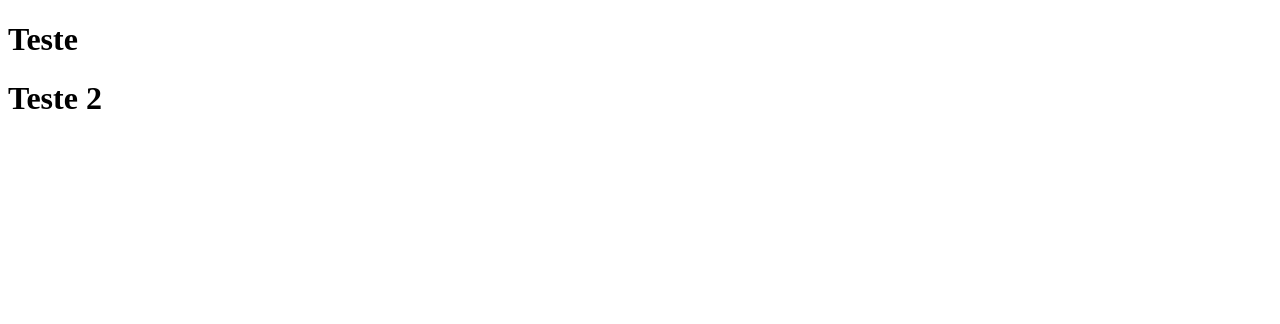
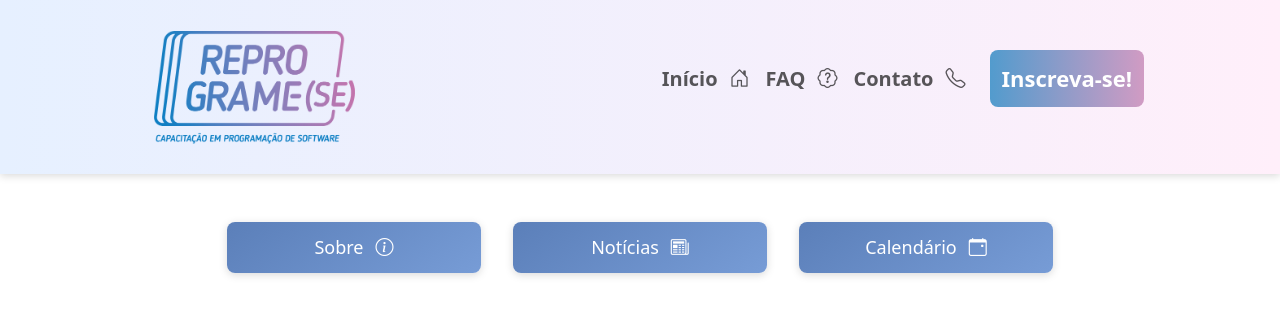
Before and after one commit to ItaloCostaSantos/Ifes-Hackathon, a plain HTML site: page index.html in a window 1280 px wide. Drawn offline with nearby package versions, Linux system fonts and the light colour scheme.

Commit message:
Barra de Navegação / Seção de Conexões

```diff
--- a/assets/css/style.css
+++ b/assets/css/style.css
@@ -0,0 +1,75 @@
+#logo_top{
+  margin: 0px 0px;
+  width: 15rem;
+}
+
+.container-fluid{
+  width: 80% !important;
+}
+
+a {
+  text-decoration: none !important;
+}
+
+p {
+    text-align: center;
+}
+
+nav {
+    padding: 1rem 0px;
+}
+
+nav p {
+  font-weight: 600;
+  font-size: 20px;
+}
+
+i{
+  margin-left: 0.75rem !important;
+}
+
+.navbar-custom{
+  background: rgb(230,240,255);
+  background: linear-gradient(90deg, rgba(230,240,255,1) 0%, rgba(255,239,250,1) 100%);
+  box-shadow: 0 2px 8px 0 rgba(0,0,0,.15);
+}
+
+.btn-nav{
+  font-size: 22px;
+  color: white;
+  background: rgb(26,127,190);
+  background: linear-gradient(90deg, rgba(26,127,190,0.75) 0%, rgba(194,127,177,0.75) 100%);
+  margin-left: 1rem;
+  padding: 12px 12px;
+  border: none;
+  border-radius: 8px;
+
+  transition: .2s ease-in-out 0s;
+}
+
+.btn-nav:hover{
+  cursor: pointer;
+  background: linear-gradient(90deg, rgba(26,127,190,1) 0%, rgba(194,127,177,1) 100%);
+  transform: scale(1.05);
+}
+
+#linkSection .btn-custom{
+  font-size: 18px;
+  background: rgb(91,127,185);
+background: linear-gradient(145deg, rgba(91,127,185,1) 0%, rgba(119,156,214,1) 100%);
+
+  padding: 12px 16px;
+  border: none;
+  border-radius: 8px;
+  box-shadow: 0 2px 8px 0 rgba(0,0,0,.15);
+  transition: .2s ease-in-out 0s;
+}
+
+#linkSection .btn-custom:hover{
+  cursor: pointer;
+  transform: scale(1.05);
+}
+
+#linkSection a{
+  color: white;
+}
--- a/index.html
+++ b/index.html
@@ -6,12 +6,69 @@
   <meta name="viewport" content="width=device-width">
   <title>replit</title>
   <link href="/assets/css/style.css" rel="stylesheet" type="text/css" />
+
+  <!-- Importando Bootstrap5 -->
+  <link href="https://cdn.jsdelivr.net/npm/bootstrap@5.3.0-alpha1/dist/css/bootstrap.min.css" rel="stylesheet"
+    integrity="sha384-GLhlTQ8iRABdZLl6O3oVMWSktQOp6b7In1Zl3/Jr59b6EGGoI1aFkw7cmDA6j6gD" crossorigin="anonymous">
+  <script src="https://cdn.jsdelivr.net/npm/bootstrap@5.3.0-alpha1/dist/js/bootstrap.bundle.min.js"
+    integrity="sha384-w76AqPfDkMBDXo30jS1Sgez6pr3x5MlQ1ZAGC+nuZB+EYdgRZgiwxhTBTkF7CXvN" crossorigin="anonymous"
+    defer></script>
+
+  <!-- Importando Bootstrap Icons -->
+  <link rel="stylesheet" href="https://cdn.jsdelivr.net/npm/bootstrap-icons@1.10.3/font/bootstrap-icons.css">
 </head>
 
 <body>
-  <h1>Teste</h1>
+  <!-- Barra de Navegação:
+       Fazer a página de FAQ e Contato. Pensei em criar esses dois fora dessa página, fazendo um arquivo pra cada. -->
+  <nav class="navbar navbar-custom navbar-expand-lg sticky-top">
+    <div class="container-fluid px-2">
+      <a href="#" class="navbar-brand d-flex align-items-center">
+        <img src="./assets/img/logo-reprogramese/preferencial-horizontal.png" alt="Logo Reprograme-se" id="logo_top">
+      </a>
+      <button class="navbar-toggler ms-auto" data-bs-toggle="collapse" data-bs-target="#menuNavbar">
+        <span class="navbar-toggler-icon"></span>
+      </button>
+      <div class="collapse navbar-collapse" id="menuNavbar">
+        <div class="navbar-nav ms-auto d-flex align-items-center">
+          <p class="ms-auto">
+            <a href="index.html" class="nav-link" id="navbar_links">Início<i class="bi bi-house-door"></i></a>
+          </p>
+          <p class="ms-auto">
+            <a href="#" class="nav-link" id="navbar_links">FAQ<i class="bi bi-patch-question"></i></a>
+          </p>
+          <p class="ms-auto">
+            <a href="#" class="nav-link" id="navbar_links">Contato<i class="bi bi-telephone"></i></a>
+          </p>
+          <p class="ms-auto">
+            <a href="https://cachoeiro.ifes.edu.br/processosseletivos/alunos/16788-edital-25-2022-processo-de-selecao-de-estudantes-para-o-curso-do-projeto-reprograme-se"
+              target="__blank"><button class="btn-nav fw-bold">Inscreva-se!</button></a>
+          </p>
+        </div>
+      </div>
+    </div>
+  </nav>
 
-  <h1>Teste 2</h1>
+  <!-- Seção de Conexões -->
+  <div class="container-fluid py-5" id="linkSection">
+    <div class="row d-flex justify-content-center g-3">
+      <div class="col-10 col-sm-4 col-lg-3 text-center btn-custom mx-3">
+        <a href="#">Sobre<i class="bi bi-info-circle"></i></i></a>
+      </div>
+      <div class="col-10 col-sm-4 col-lg-3 text-center btn-custom mx-3">
+        <a href="#">Notícias<i class="bi bi-newspaper"></i></a>
+      </div>
+      <div class="col-10 col-sm-4 col-lg-3 text-center btn-custom mx-3">
+        <a href="#">Calendário<i class="bi bi-calendar-event"></i></a>
+      </div>
+    </div>
+  </div>
+
+  <!-- Fazer o conteúdo do Sobre, Notícias e Calendário:
+  A ideia que tive foi ter esses 3 nesse mesmo index.html conectado com a seção de conexões acima, ou seja, quando o "sobre" é clicado, ele leva até o ponto da página referenciado como "sobre". -->
+
+  <!-- Fazer o rodapé -->
+
   <script src="/assets/js/script.js"></script>
 </body>
 
```
